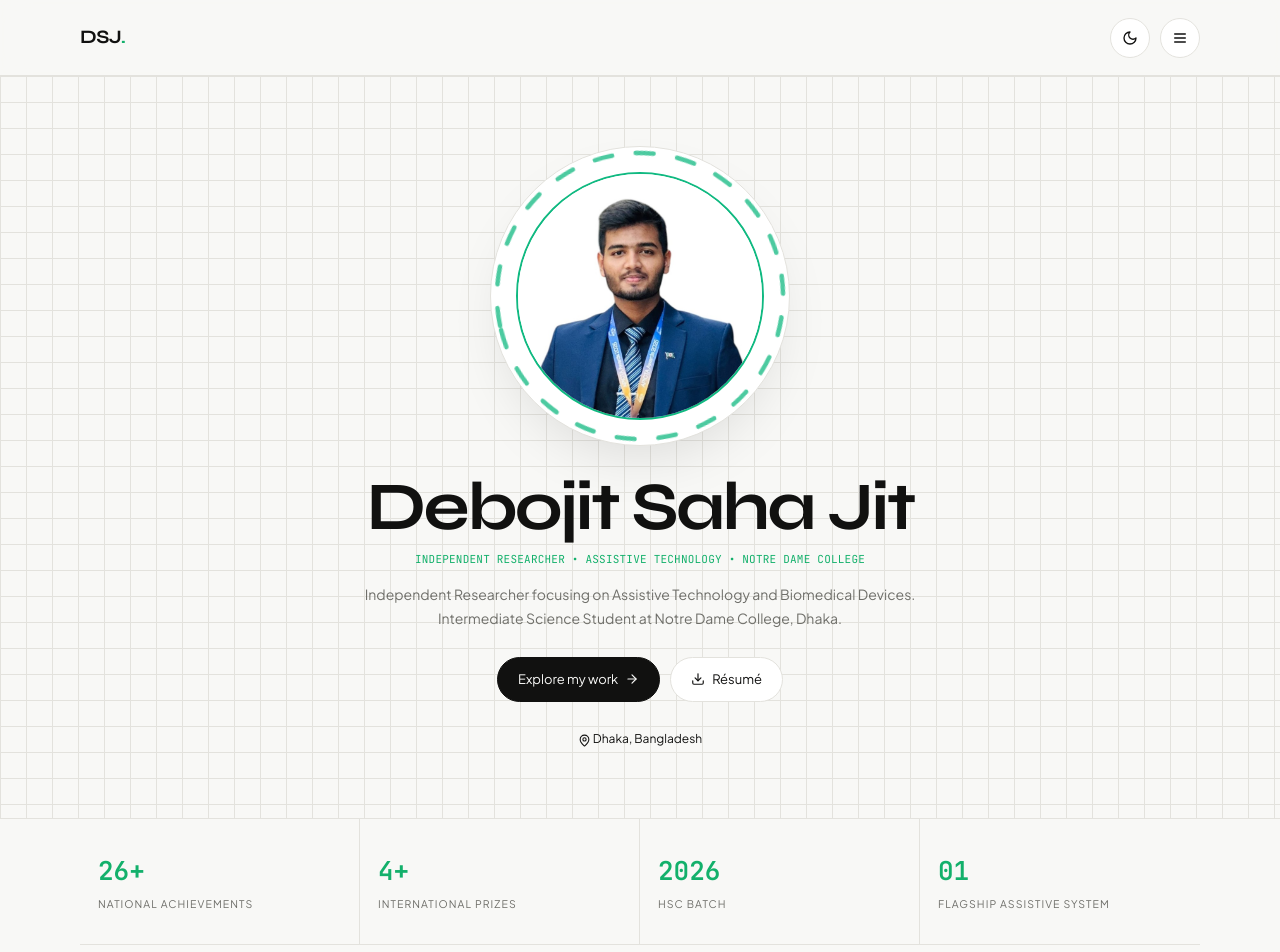
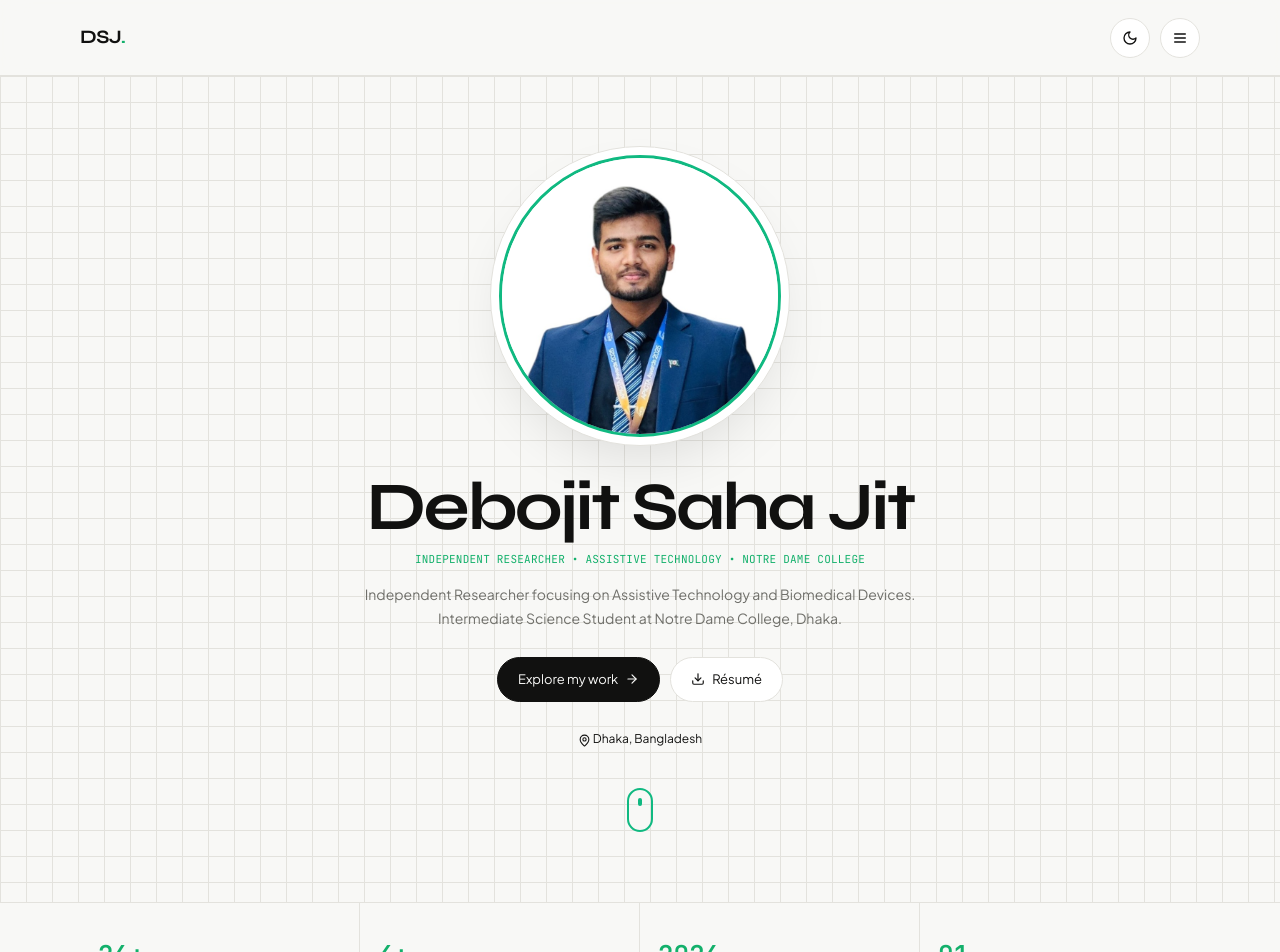
Before and after one commit to debojitsahajit09/my-portfolio, a Next.js app in the folder extracted/: page / in a window 1280 px wide. Shown: the top 952 px of the page. Built offline with nearby package versions, Linux system fonts and the light colour scheme.

Commit message:
Refactor image container and styling
Updated the image container and removed the rotating outline ring. Adjusted image dimensions and border thickness.

```diff
--- a/extracted/app/page.tsx
+++ b/extracted/app/page.tsx
@@ -7,7 +7,7 @@ export default function Home() {
     <>
       <section className="hero">
         <div className="wrap">
-          {/* ছবির কন্টেইনার - সাইজ বাড়িয়ে ২২০px করা হয়েছে এবং ঘূর্ণায়মান ড্যাশড রিং যোগ করা হয়েছে */}
+          {/* ছবির কন্টেইনার - বাইরের রিং সরিয়ে ছবি পরিষ্কার রাখা হয়েছে */}
           <div
             className="portrait"
             style={{
@@ -20,35 +20,16 @@ export default function Home() {
               justifyContent: "center"
             }}
           >
-            {/* অনবরত ঘূর্ণায়মান সুক্ষ্ম আউটলাইন রিং */}
-            <svg
-              className="absolute inset-0 w-full h-full animate-spin"
-              style={{ animationDuration: "12s", position: "absolute", top: 0, left: 0, width: "100%", height: "100%" }}
-              viewBox="0 0 100 100"
-            >
-              <circle
-                cx="50"
-                cy="50"
-                r="48"
-                fill="none"
-                stroke="#10b981"
-                strokeWidth="1.5"
-                strokeDasharray="6 8"
-                strokeLinecap="round"
-                opacity="0.75"
-              />
-            </svg>
-
             {/* মূল প্রোফাইল পিকচার এবং ভেতরের সবুজ বর্ডার */}
             <img
               src={site.photo}
               alt={site.name}
               style={{
-                width: "88%",
-                height: "88%",
+                width: "100%",
+                height: "100%",
                 objectFit: "cover",
                 borderRadius: "50%",
-                border: "2px solid #10b981",
+                border: "3px solid #10b981",
                 zIndex: 2
               }}
             />
@@ -70,6 +51,31 @@ export default function Home() {
           <p className="muted" style={{ marginTop: 28, fontSize: 12 }}>
             <MapPin size={13} style={{ display: "inline" }} /> {site.location}
           </p>
+
+          {/* স্ক্রিনশটের মতো মাউস-পিল স্ক্রোল অ্যানিমেশন */}
+          <div style={{ display: "flex", justifyContent: "center", marginTop: "40px" }}>
+            <div
+              style={{
+                width: "26px",
+                height: "44px",
+                borderRadius: "20px",
+                border: "2px solid #10b981",
+                display: "flex",
+                justifyContent: "center",
+                paddingTop: "8px"
+              }}
+            >
+              <div
+                style={{
+                  width: "4px",
+                  height: "8px",
+                  borderRadius: "2px",
+                  backgroundColor: "#10b981",
+                  animation: "bounce 1.5s infinite"
+                }}
+              />
+            </div>
+          </div>
         </div>
       </section>
 
```
